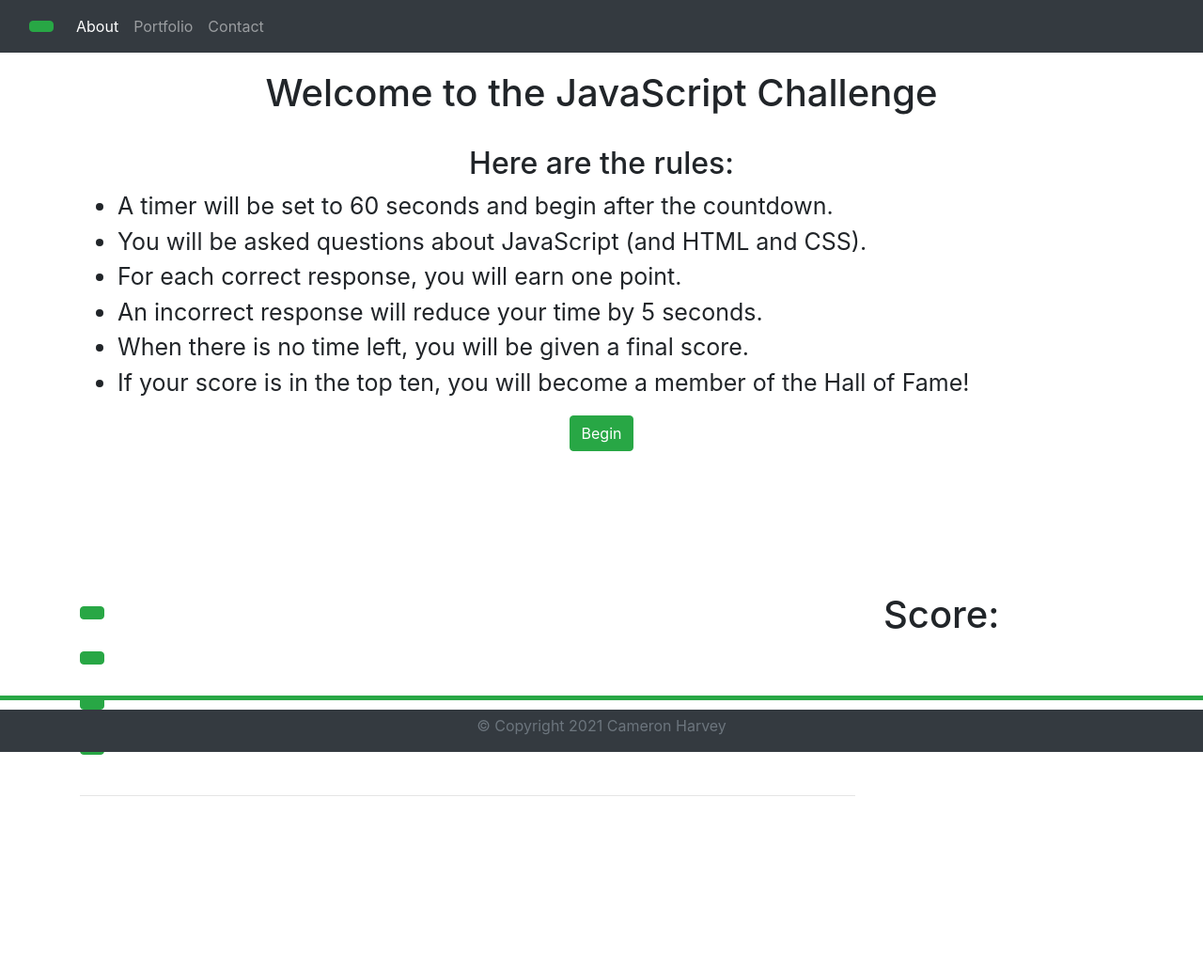
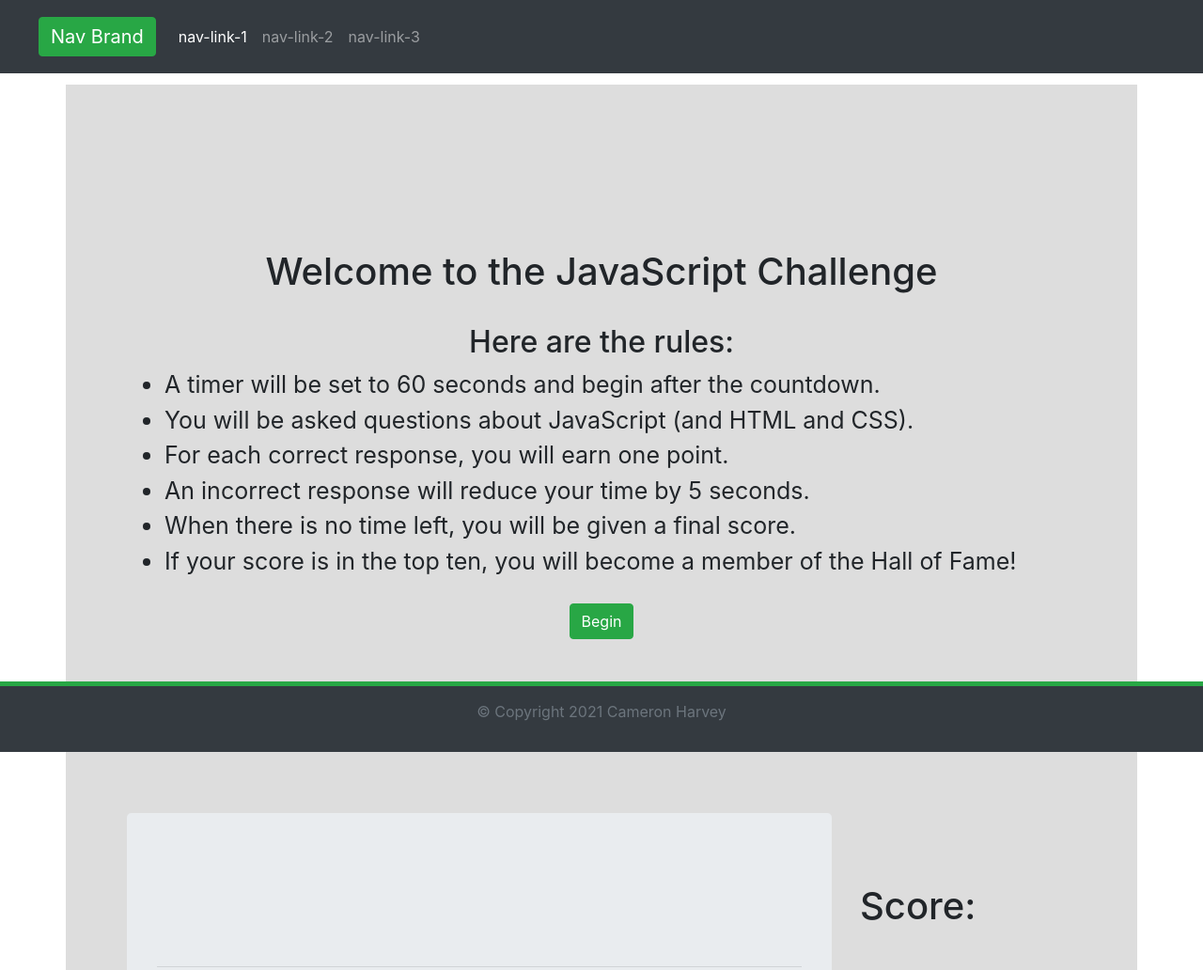
Before and after one commit to charvey0/JavaScript-Challenge-2.0, a plain HTML site: page index.html in a window 1280 px wide. Shown: the top 1032 px of the page at 94% size. Before the commit the page ends 938 px from the top, so only its background shows below. Drawn offline with nearby package versions, Linux system fonts and the light colour scheme; files that its build step writes are made by us from their sources; a script that the page names is missing.

Commit message:
I have created my desired appearance using HTML and CSS - time for JavaScript!

```diff
--- a/assets/style.css
+++ b/assets/style.css
@@ -1,3 +1,10 @@
+/*
+        html elements
+*/
+body {
+    background-color: gray;
+}
+
 h1, .row {
     padding-top: 75px;
 }
@@ -7,6 +14,41 @@ ul {
     text-align: left;
 }
 
- {
 
+
+/*
+        semantic html elements
+*/
+footer{
+    padding:15px;
+    margin-top: 10px;
 }
+main {
+    background-color: #dddddd;
+    padding: 50px;
+    margin-top: 90px;
+    margin-bottom: 90px;
+}
+
+
+/*
+        classes
+*/
+.btn {
+    margin:10px;
+}
+
+.option {
+    padding: 5px;
+    margin: 5px;
+    width: 100%;
+}
+
+
+/*
+        ids
+*/
+#display1, #display2, #display3 {
+    /* display: none; */
+    padding: 50px;
+}
--- a/index.html
+++ b/index.html
@@ -3,10 +3,10 @@
 <head>
     <meta charset="UTF-8">
     <meta name="viewport" content="width=device-width, initial-scale=1.0">
-    <title id="title"></title>
+    <title id="title">JavaScript Challenge</title>
 
     <!--  Add CSS -->
-    <link rel="stylesheet" href="./assets/css/style.css">
+    <link rel="stylesheet" href="./assets/style.css">
 
     <!--  Add Bootstrap -->
     <link rel="stylesheet" href="https://cdn.jsdelivr.net/npm/bootstrap@4.5.3/dist/css/bootstrap.min.css" integrity="sha384-TX8t27EcRE3e/ihU7zmQxVncDAy5uIKz4rEkgIXeMed4M0jlfIDPvg6uqKI2xXr2" crossorigin="anonymous">
@@ -21,7 +21,7 @@
     <nav id="navbar" class="navbar navbar-expand-lg navbar-dark bg-dark fixed-top">
       <div class="container-fluid">
 
-        <a id="navBrand" class="navbar-brand btn btn-success" href="#"></a>
+        <a id="navBrand" class="navbar-brand btn btn-success" href="#">Nav Brand</a>
 
         <button class="navbar-toggler" type="button" data-toggle="collapse" data-target="#navbarNavAltMarkup" aria-controls="navbarNavAltMarkup" aria-expanded="false" aria-label="Toggle navigation">
           <span class="navbar-toggler-icon"></span>
@@ -29,9 +29,9 @@
 
         <div class="collapse navbar-collapse" id="navbarNavAltMarkup">
           <div id="navbar" class="navbar-nav">
-            <a id="nav-link-1" class="nav-link active" aria-current="page" href="#">About</a>
-            <a id="nav-link-2" class="nav-link" href="portfolio.html">Portfolio</a>
-            <a id="nav-link-3" class="nav-link" href="contact.html">Contact</a>
+            <a id="nav-link-1" class="nav-link active" aria-current="page" href="#">nav-link-1</a>
+            <a id="nav-link-2" class="nav-link" href="#">nav-link-2</a>
+            <a id="nav-link-3" class="nav-link" href="#">nav-link-3</a>
           </div>
         </div>
 
@@ -43,6 +43,7 @@
     <main id = "main" class="container">
 
 
+        <!-- Display #1 -->
         <div id="display1" class="text-center">
         <h1>Welcome to the JavaScript Challenge</h1>
         <br>
@@ -59,14 +60,19 @@
       </div>
 
 
-      <div id="display2">
+        <!-- Display #2 -->
+        <div id="display2">
         <div class="row">
           <div id="question" class="col-sm-9">
-            <div style="font-size: x-large"><h1 id="prompt"></h1></div>
-            <div class="btn btn-success response" id="resp1"></div><br></br>
-            <div class="btn btn-success response" id="resp2"></div><br></br>
-            <div class="btn btn-success response" id="resp3"></div><br></br>
-            <div class="btn btn-success response" id="resp4"></div><br></br>
+            <div class="jumbotron">
+                <h1 class="display-4" id="question"></h1>
+                <hr class="my-4">
+                <div class="btn btn-success option" id="option1"></div><br></br>
+                <div class="btn btn-success option" id="option2"></div><br></br>
+                <div class="btn btn-success option" id="option3"></div><br></br>
+                <div class="btn btn-success option" id="option4"></div><br></br>
+
+            </div>
             <div><hr><h3 id="result"></h3></div>
           </div>
           <div id="timeScoreDisplay" class="col-sm-3">
@@ -77,7 +83,8 @@
       </div>
 
 
-      <div id="display3">
+        <!-- Display #3 -->
+        <div id="display3">
         <div class="row">
             <div id="scoreDisplay" class="col-sm-6 text-center"></div>
             <div id="hall" class="col-sm-6 text-center"></div>
@@ -102,7 +109,6 @@
     <script src="./assets/script.js"></script>
 
     <!--  Add Bootstrap js -->
-    <!-- <script src="https://code.jquery.com/jquery-3.5.1.slim.min.js" integrity="sha384-DfXdz2htPH0lsSSs5nCTpuj/zy4C+OGpamoFVy38MVBnE+IbbVYUew+OrCXaRkfj" crossorigin="anonymous"></script> -->
     <script src="https://cdn.jsdelivr.net/npm/popper.js@1.16.1/dist/umd/popper.min.js" integrity="sha384-9/reFTGAW83EW2RDu2S0VKaIzap3H66lZH81PoYlFhbGU+6BZp6G7niu735Sk7lN" crossorigin="anonymous"></script>
     <script src="https://cdn.jsdelivr.net/npm/bootstrap@4.5.3/dist/js/bootstrap.min.js" integrity="sha384-w1Q4orYjBQndcko6MimVbzY0tgp4pWB4lZ7lr30WKz0vr/aWKhXdBNmNb5D92v7s" crossorigin="anonymous"></script>
 </body>
```
